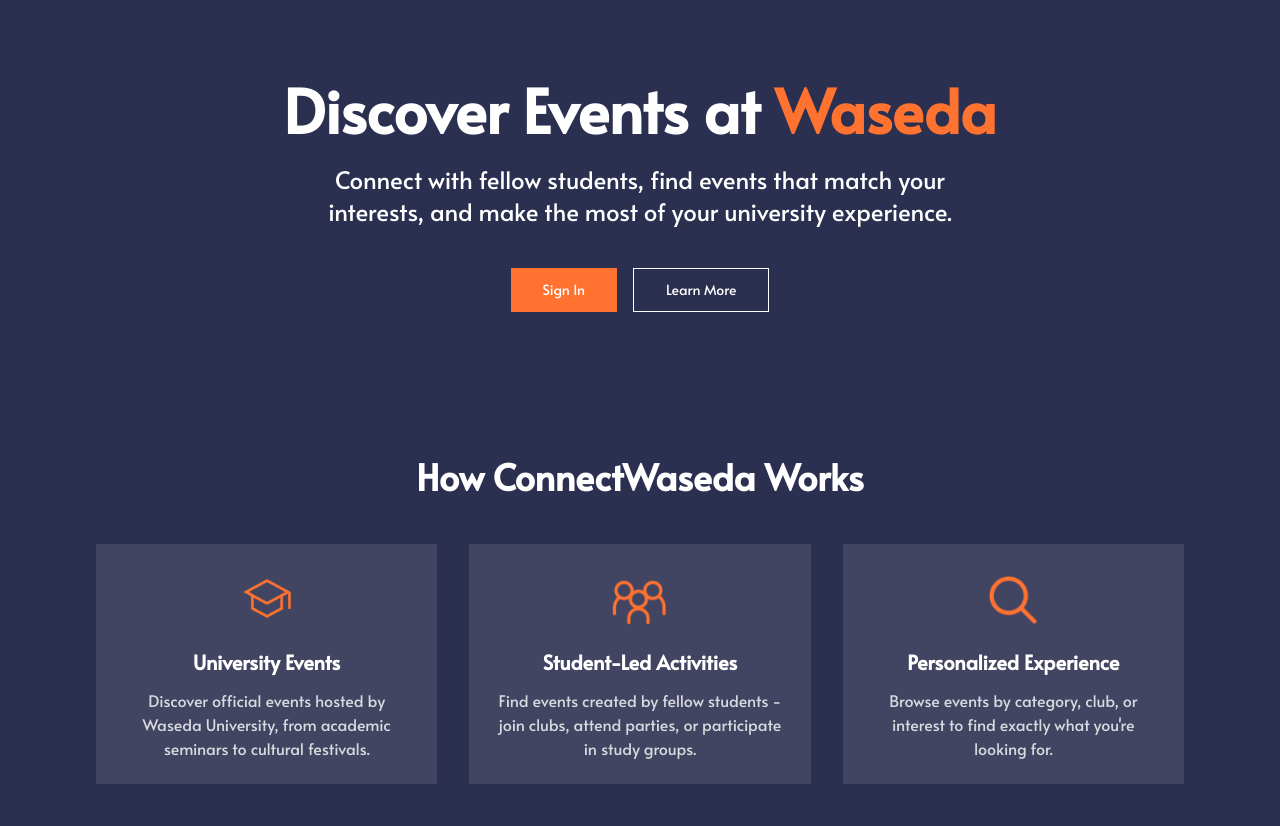
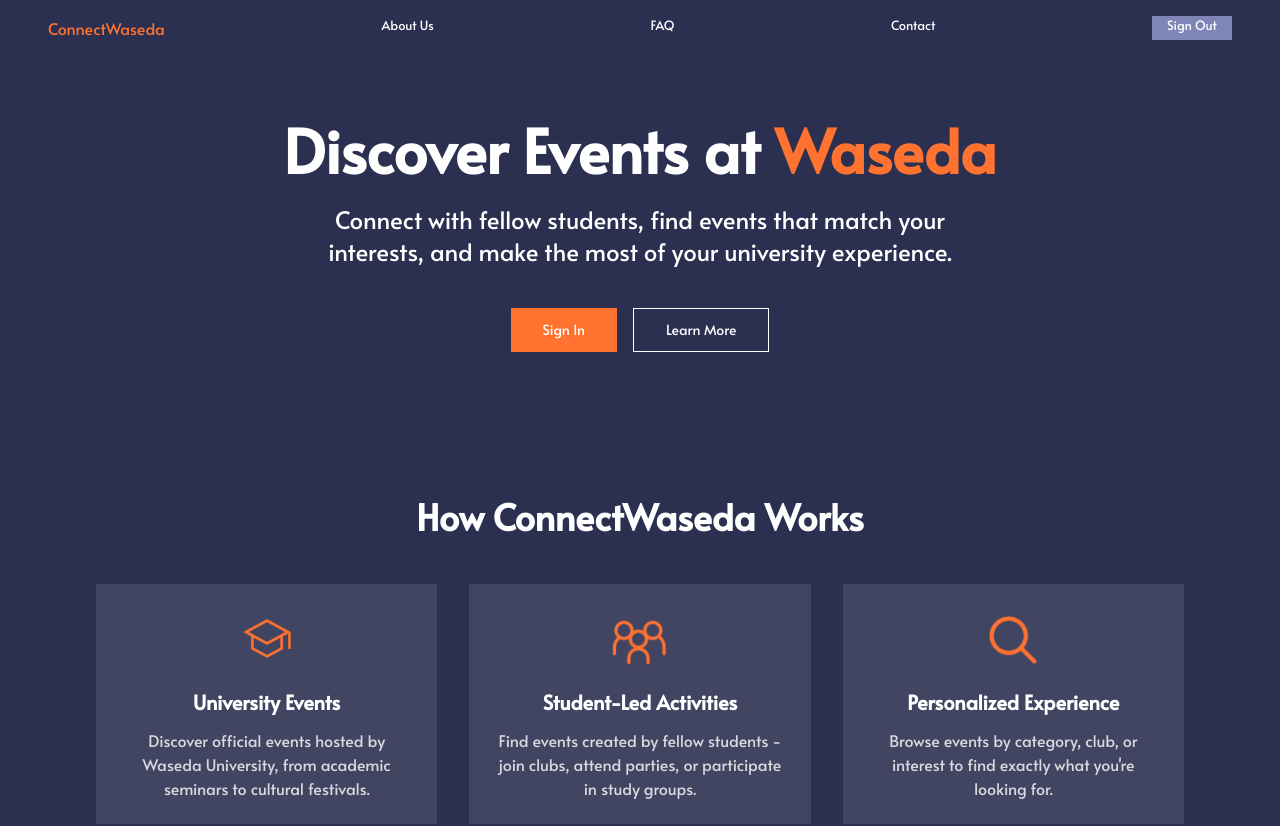
Before and after one commit to nobu-h-o/ConnectWaseda, a Next.js app in the folder frontend/: page /home in a window 1280 px wide. Shown: the top 826 px of the page. Built offline with nearby package versions, Linux system fonts and the light colour scheme; no server answers; sample sign-in values are in the browser's storage.

Commit message:
some ui changes regarding auth

```diff
--- a/frontend/app/components/header.tsx
+++ b/frontend/app/components/header.tsx
@@ -1,6 +1,12 @@
+"use client"
+
 import Link from "next/link";
+import { useSession, signOut } from "next-auth/react";
 
 export default function Header() {
+  const { status } = useSession();
+  const isAuthenticated = status === "authenticated";
+
   return (
     <header>
       <div className="header">
@@ -10,12 +16,29 @@
         <p>About Us</p>
         <p>FAQ</p>
         <p>Contact</p>
-        <Link href='signin'>
-          <div className="signIn">
-            <p>Sign In</p>
+
+        {isAuthenticated ? (
+          <div
+            className="signIn"
+            onClick={() => signOut({ callbackUrl: '/home' })}
+            role="button"
+            tabIndex={0}
+            onKeyDown={(e) => {
+              if (e.key === 'Enter' || e.key === ' ') {
+                signOut({ callbackUrl: '/home' })
+              }
+            }}
+          >
+            <p>Sign Out</p>
           </div>
-        </Link>
+        ) : (
+          <Link href="/signin">
+            <div className="signIn">
+              <p>Sign In</p>
+            </div>
+          </Link>
+        )}
       </div>
     </header>
-  )
+  );
 }
--- a/frontend/app/home/page.tsx
+++ b/frontend/app/home/page.tsx
@@ -1,10 +1,14 @@
 import Image from "next/image";
 import Link from "next/link";
 import { Button } from "@/app/components/ui/button";
+import Header from "@/app/components/header";
+import Footer from "@/app/components/footer";
 
 export default function HomePage() {
   return (
     <div className="min-h-screen bg-[#2c3050] text-white">
+      <Header />
+
       {/* Hero Section */}
       <section className="pt-20 px-4 md:px-12 lg:px-24 max-w-7xl mx-auto">
         <div className="flex flex-col items-center text-center mb-16">
@@ -115,6 +119,8 @@
           </Link>
         </div>
       </section>
+
+      <Footer />
     </div>
   );
 }
```
